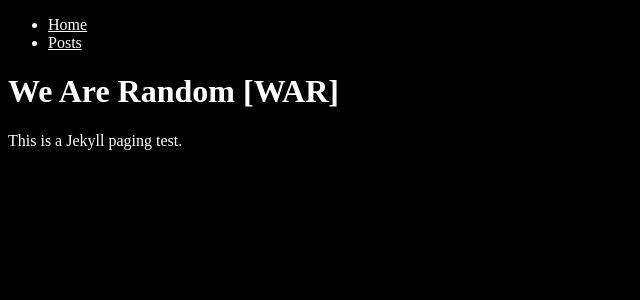
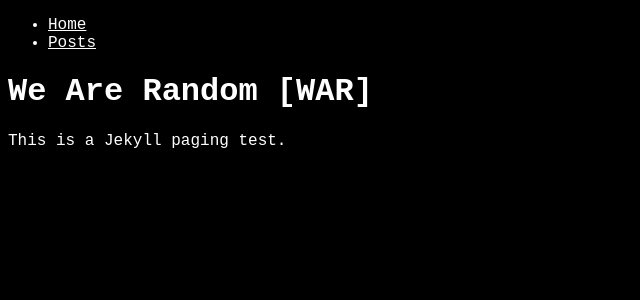
Before and after one commit to wearerandom/wearerandom.github.io, a Jekyll site: the page built from index.html, in a window 1280 px wide. Shown: the top 300 px of the page, without its empty margins (0-640 px from the left). Built offline with Jekyll 4.4.1, drawn with Linux system fonts in a browser that asks for light colours.

Commit message:
Update _styles.scss

```diff
--- a/_sass/_styles.scss
+++ b/_sass/_styles.scss
@@ -3,5 +3,5 @@
 * {
     color: white;
     background-color: black;
-    font-style: "courier new";
+    font-family: Courier New;
 }
```
